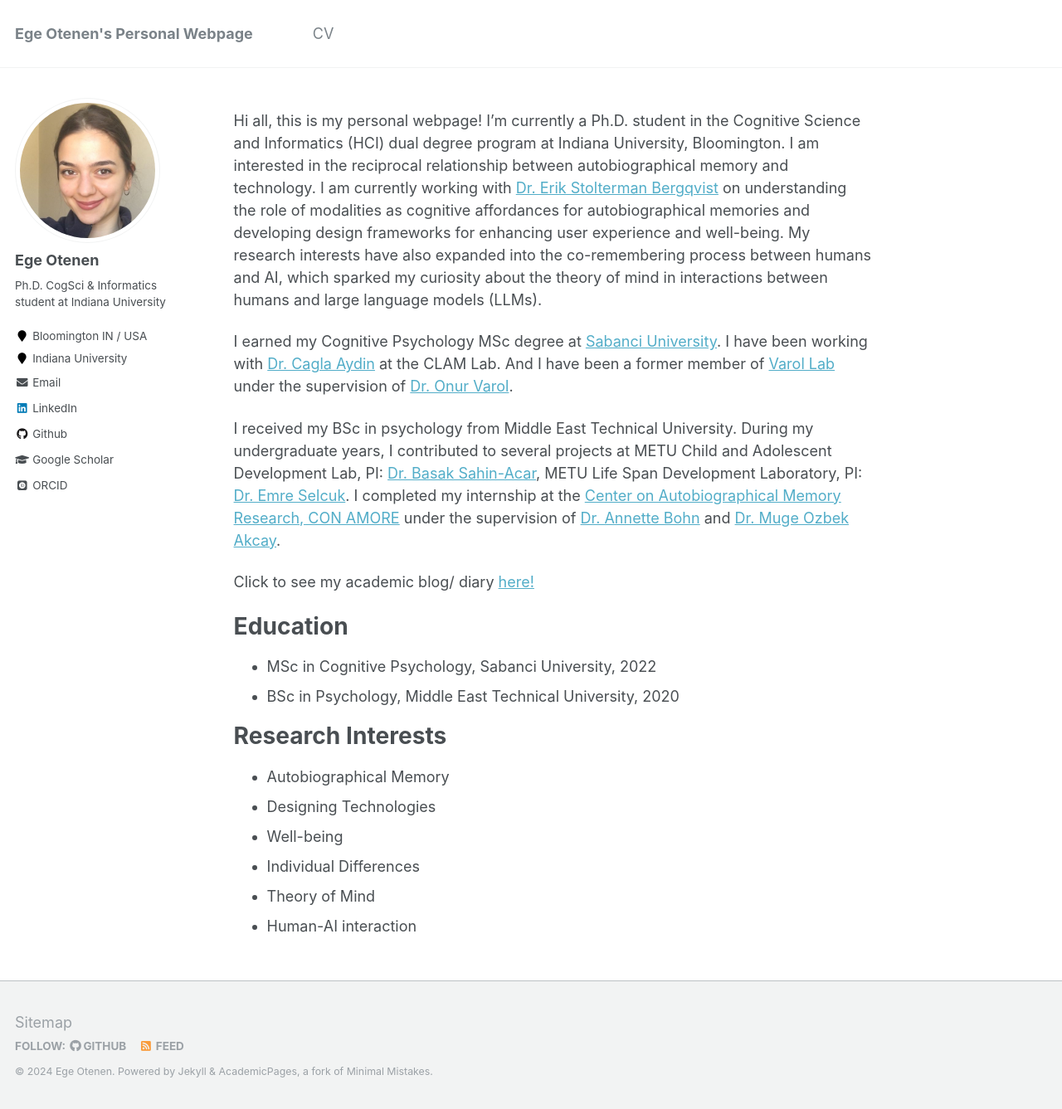
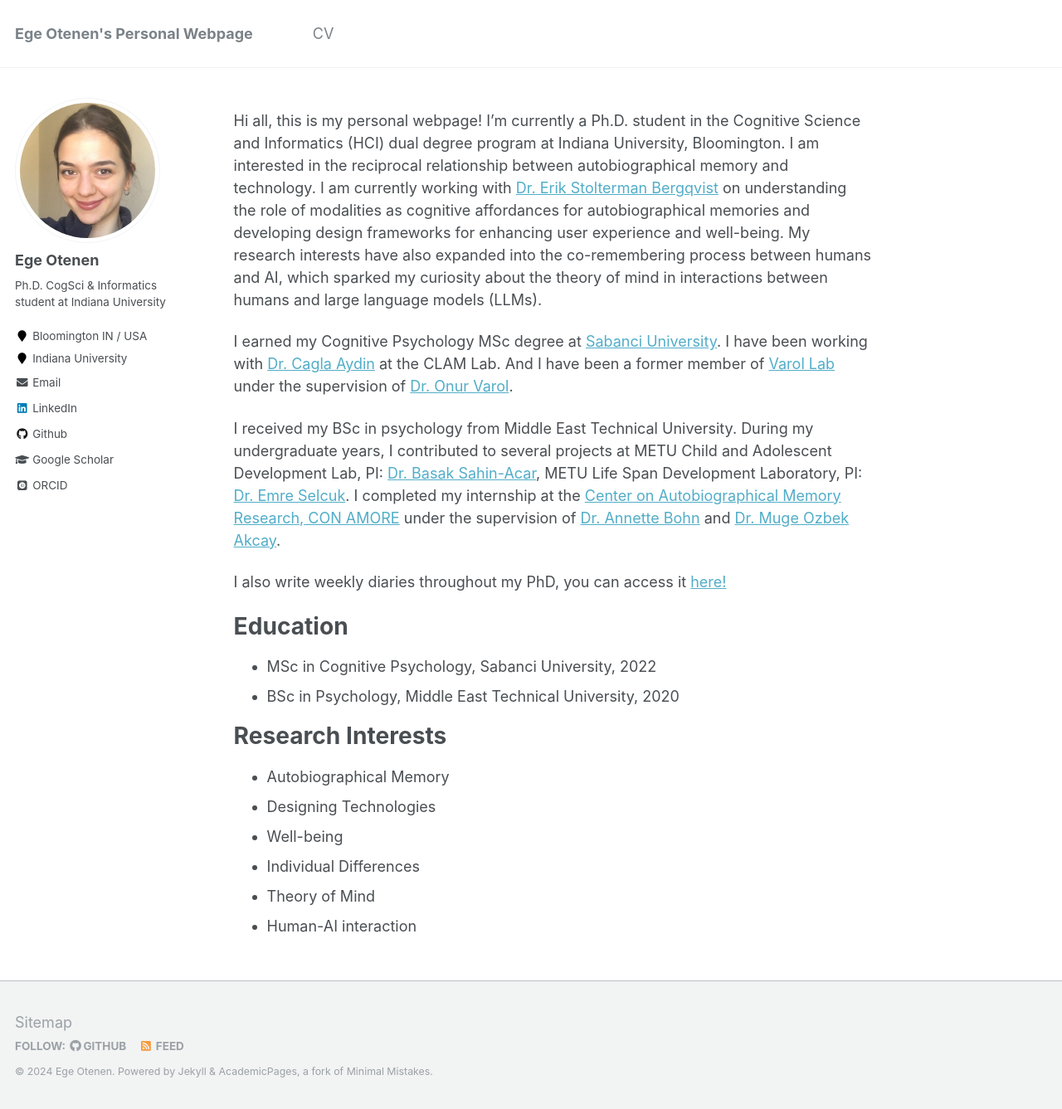
Before and after one commit to egeotenen/egeotenen.github.io, a Jekyll site: the page built from _pages/about.md, in a window 1280 px wide and 1337 px high. Shown: the whole window at 83% size. Built offline with Jekyll 4.4.1, drawn with Linux system fonts in a browser that asks for light colours; some web fonts are replaced.

Commit message:
update on diary

```diff
--- a/_pages/about.md
+++ b/_pages/about.md
@@ -14,7 +14,7 @@ I earned my Cognitive Psychology MSc degree at [Sabanci University](https://www.
 
 I received my BSc in psychology from Middle East Technical University. During my undergraduate years, I contributed to several projects at METU Child and Adolescent Development Lab, PI: [Dr. Basak Sahin-Acar](https://psy.metu.edu.tr/en/basak-sahin-acar), METU Life Span Development Laboratory, PI: [Dr. Emre Selcuk](http://myweb.sabanciuniv.edu/emreselcuk/). I completed my internship at the [Center on Autobiographical Memory  Research, CON AMORE](https://psy.au.dk/en/research/research-centres-and-units/conamore/) under the supervision of [Dr. Annette Bohn](https://pure.au.dk/portal/en/persons/annette-bohn(63156000-0ce0-4610-b068-ee3354380b04).html) and [Dr. Muge Ozbek Akcay](https://scholar.google.dk/citations?user=iuB-cpUAAAAJ&hl=en).
 
-Click to see my academic blog/ diary [here!](https://sites.google.com/view/otenenege/main)
+I also write weekly diaries throughout my PhD, you can access it [here!](https://sites.google.com/view/otenenege/2024-2025?authuser=0)
 
 
 # Education
```
Also changed, not shown: 1 other file.
